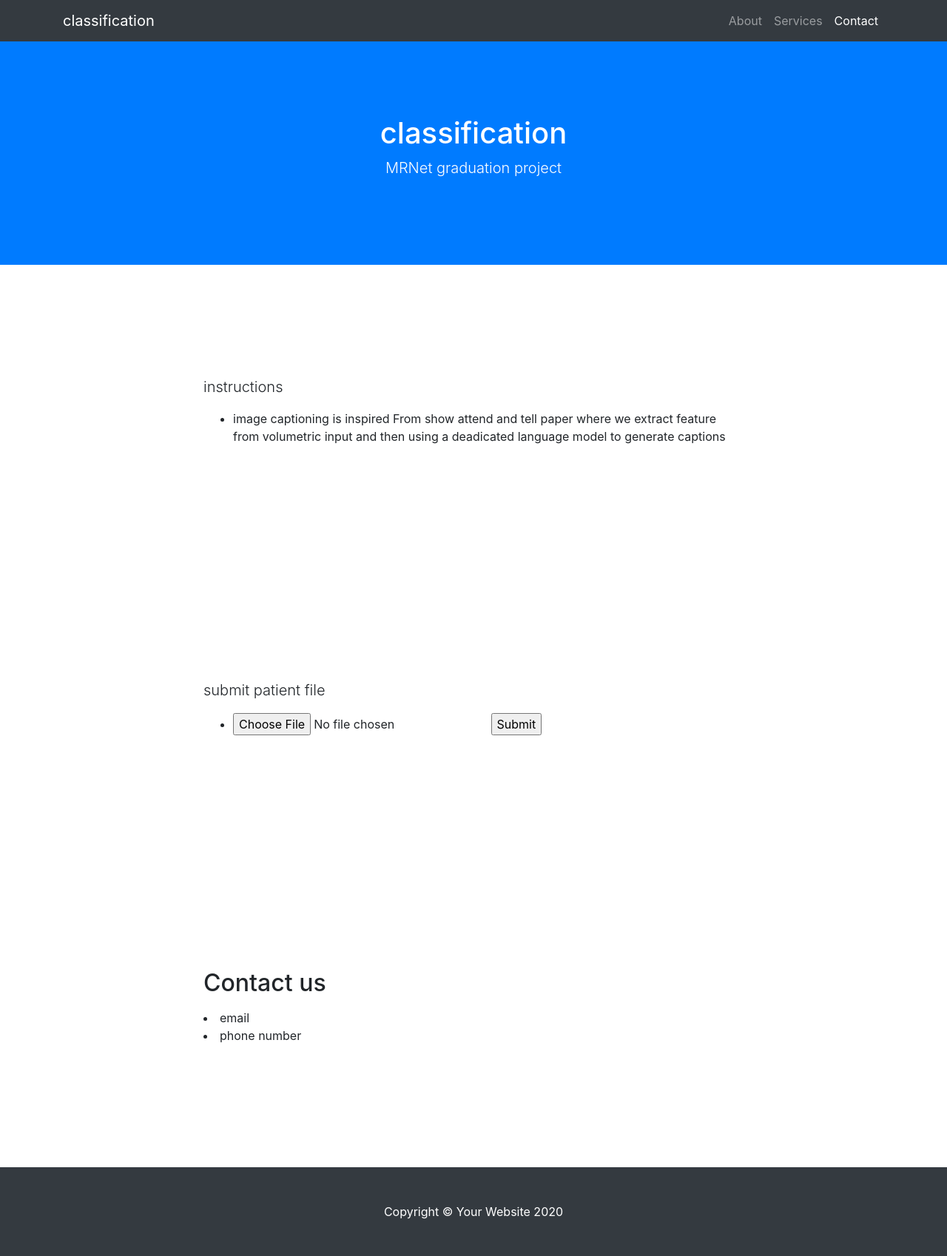
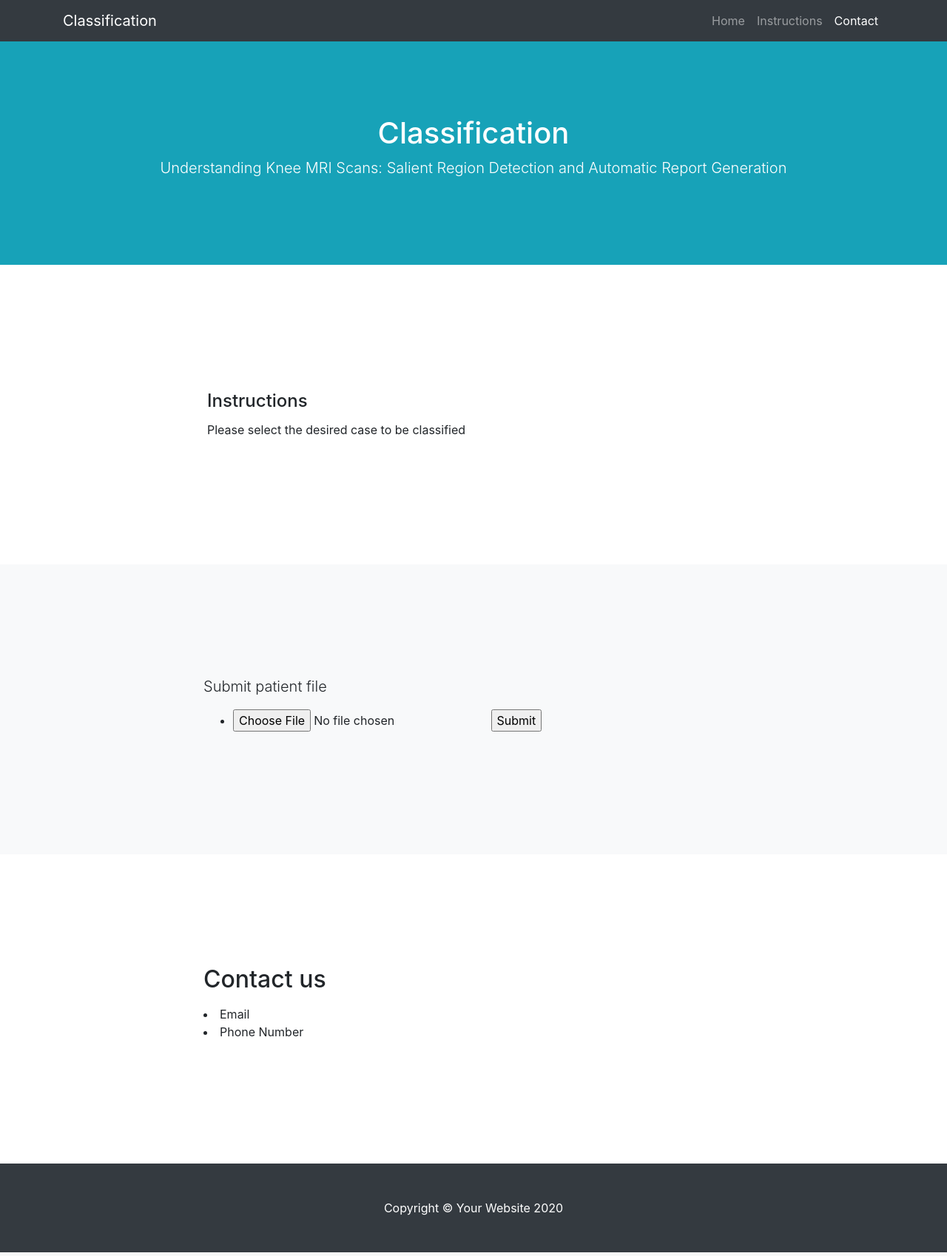
Before and after one commit to abdelrahman-wael/MRNet-interface, a Flask app: page /classifcation in a window 1280 px wide. Shown: the whole page at 74% size. Run offline with Flask 2, Linux system fonts and the light colour scheme; some libraries are stand-ins or nearby versions.

Commit message:
Modification in FrontEnd

```diff
--- a/app.py
+++ b/app.py
@@ -4,6 +4,10 @@ import numpy as np
 import torch
 from skimage.transform import resize
 from model import MRNet
+import matplotlib.pyplot as plt
+from matplotlib.figure import Figure
+from io import BytesIO
+import base64
 
 app = Flask(__name__)
 
@@ -19,8 +23,36 @@ def classifcation():
 def predict():
 
     patient = request.files['file']
-    patient=load_transform_image(patient)
+    patient, images =load_transform_image(patient)
+    fig = Figure(figsize=(10,10))
+
+    # columns = 4
+    # rows = 5
+    # for i in range(1,images.shape[0]):
+    #     im = images[i]
+    #     fig.add_subplot(rows, columns, i)
+    #     plt.imshow(im[0], cmap="gray")
+    # # ax = fig.subplots()
+    # # ax.imshow(images[1][0], cmap="gray")
+    # plt.show()
+
+    ax=fig.subplots(ncols=4,nrows=4)
+
+    i = 0
+    for row in ax:
+        for col in row:
+            col.imshow(images[i][0], cmap="gray")
+            col.axis('off')
+            i+=1
+    plt.show()
+    print(i)
+     # Save it to a temporary buffer.
+    buf = BytesIO()
+    fig.savefig(buf, format="png")
+    # Embed the result in the html output.
+    img = base64.b64encode(buf.getbuffer()).decode("ascii")
     # print(patient.shape)
+    print(images.shape)
     model = get_model()
     pred = model(patient)
     pred=pred.item()
@@ -33,7 +65,12 @@ def predict():
     else:
         label="no tear"
 
-    return jsonify({'pred': str(pred),"label":str(label)})
+    data = jsonify({'pred': str(pred),"label":str(label)})
+    data1 = {'pred': str(pred), "label": str(label), "img": img}
+    print("! "+ str(data1))
+    print(str(data))
+    # return jsonify({'pred': str(pred),"label":str(label)})
+    return render_template("classification_result.html", data=data1)
 
 
 def load_transform_image(patient):
@@ -43,13 +80,14 @@ def load_transform_image(patient):
     vol = resize(vol, (224, 224))
     vol=np.transpose(vol)
     vol = np.stack((vol,)*3, axis=1)
+    vol_image = vol
     vol_tensor = torch.FloatTensor(vol)
-    return vol_tensor
+    return vol_tensor, vol_image
 
 
 def get_model():
     model=MRNet()
-    state_dict = torch.load("/home/abdel/Documents/web developlement/flusk knee MRI/model weights/f1score_val0.7155_train0.8096_epoch14", map_location=(None))
+    state_dict = torch.load("/mnt/g/Grad Projects/MRNet-interface/model weights/f1score_val0.7155_train0.8096_epoch14", map_location=(torch.device('cpu')))
     model.load_state_dict(state_dict)
     return model
 
--- a/templates/classification.html
+++ b/templates/classification.html
@@ -25,17 +25,17 @@
   <!-- Navigation -->
   <nav class="navbar navbar-expand-lg navbar-dark bg-dark fixed-top" id="mainNav">
     <div class="container">
-      <a class="navbar-brand js-scroll-trigger" href="#page-top">classification</a>
+      <a class="navbar-brand js-scroll-trigger" href="#page-top">Classification</a>
       <button class="navbar-toggler" type="button" data-toggle="collapse" data-target="#navbarResponsive" aria-controls="navbarResponsive" aria-expanded="false" aria-label="Toggle navigation">
         <span class="navbar-toggler-icon"></span>
       </button>
       <div class="collapse navbar-collapse" id="navbarResponsive">
         <ul class="navbar-nav ml-auto">
           <li class="nav-item">
-            <a class="nav-link js-scroll-trigger" href="#about">About</a>
+            <a class="nav-link js-scroll-trigger" href="/">Home</a>
           </li>
           <li class="nav-item">
-            <a class="nav-link js-scroll-trigger" href="#services">Services</a>
+            <a class="nav-link js-scroll-trigger" href="#instructions">Instructions</a>
           </li>
           <li class="nav-item">
             <a class="nav-link js-scroll-trigger" href="#contact">Contact</a>
@@ -45,41 +45,41 @@
     </div>
   </nav>
 
-  <header class="bg-primary text-white">
+  <header class="bg-info text-white">
     <div class="container text-center">
-      <h1>classification</h1>
-      <p class="lead">MRNet graduation project</p>
-      <p>
-     </form>  </p>
+      <h1>Classification</h1>
+      <p class="lead">Understanding Knee MRI Scans: Salient Region Detection and Automatic Report Generation</p>
     </div>
   </header>
 
   <section id="about">
     <div class="container">
       <div class="row">
-        <div class="col-lg-8 mx-auto">
-
-          <p class="lead">instructions</p>
+        <!-- <div class="col-lg-8 mx-auto">
+          <p class="lead">Instructions</p>
           <ul>
-
             <li>image captioning is inspired From show attend and tell paper where we extract feature from volumetric input and then using a deadicated language model to generate captions</li>
+        </div> -->
+          <div class = "card-body col-lg-8 mx-auto">
+                <h4 class="card-title">Instructions</h4>
+                 <p class="card-text">Please select the desired case to be classified</p>
+          </div>
         </div>
       </div>
     </div>
   </section>
 
-  <section id="about">
+  <section id="about" class="bg-light">
     <div class="container">
       <div class="row">
         <div class="col-lg-8 mx-auto">
 
-          <p class="lead">submit patient file</p>
+          <p class="lead">Submit patient file</p>
           <ul>
-
             <li><form action = "/predict" method = "POST"
               enctype = "multipart/form-data">
               <input type = "file" name = "file" />
-              <input type = "submit"/></li>
+              <input type = "Submit"/></li>
         </div>
       </div>
     </div>
@@ -94,8 +94,8 @@
         <div class="col-lg-8 mx-auto">
           <h2>Contact us</h2>
           <p class="lead">
-              <li> email </li>
-              <li> phone number </li>
+              <li> Email </li>
+              <li> Phone Number </li>
           </p>
         </div>
       </div>
```
Also changed, not shown: templates/index.html (+11 -11 lines), 1 other file.
